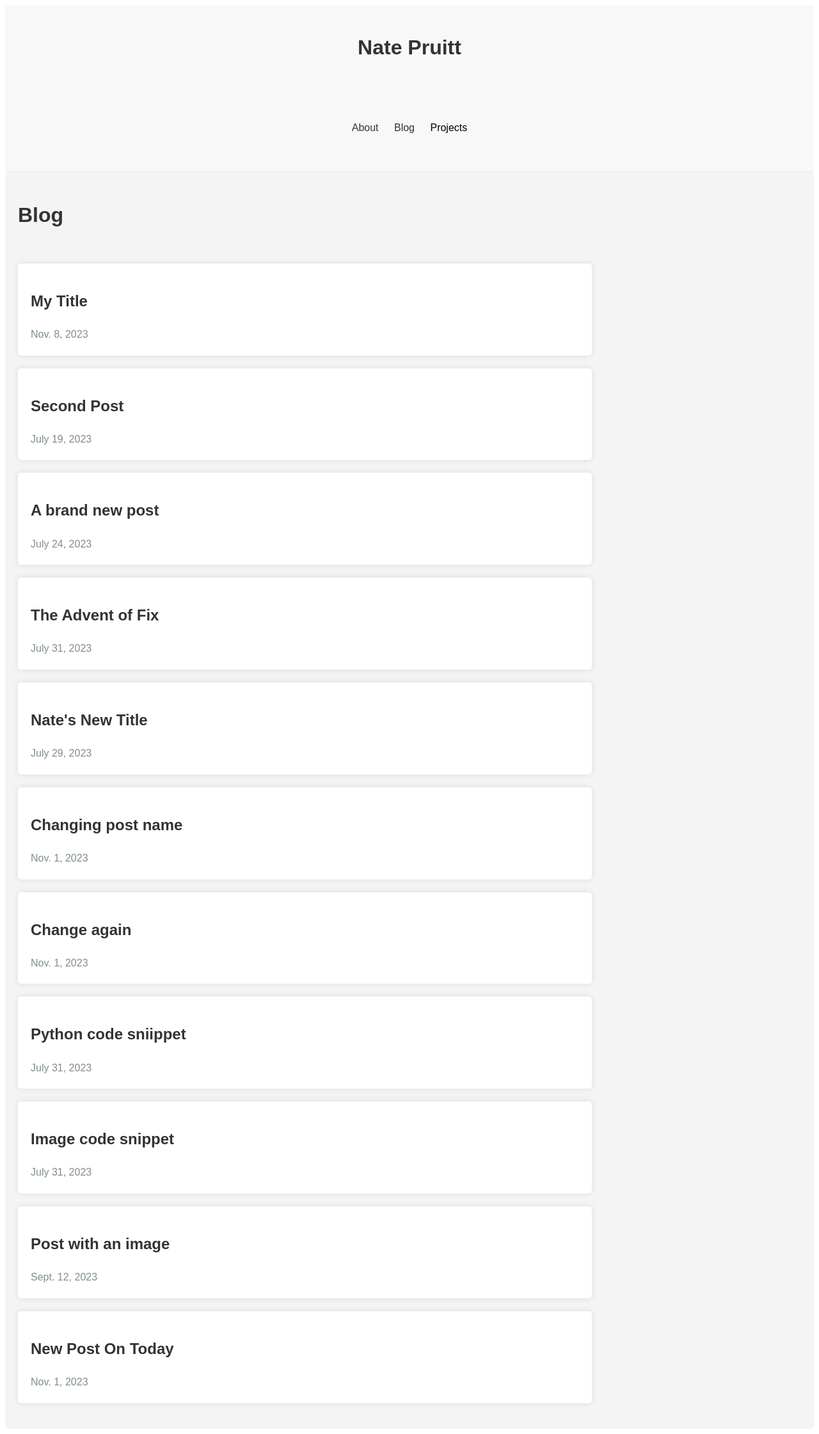
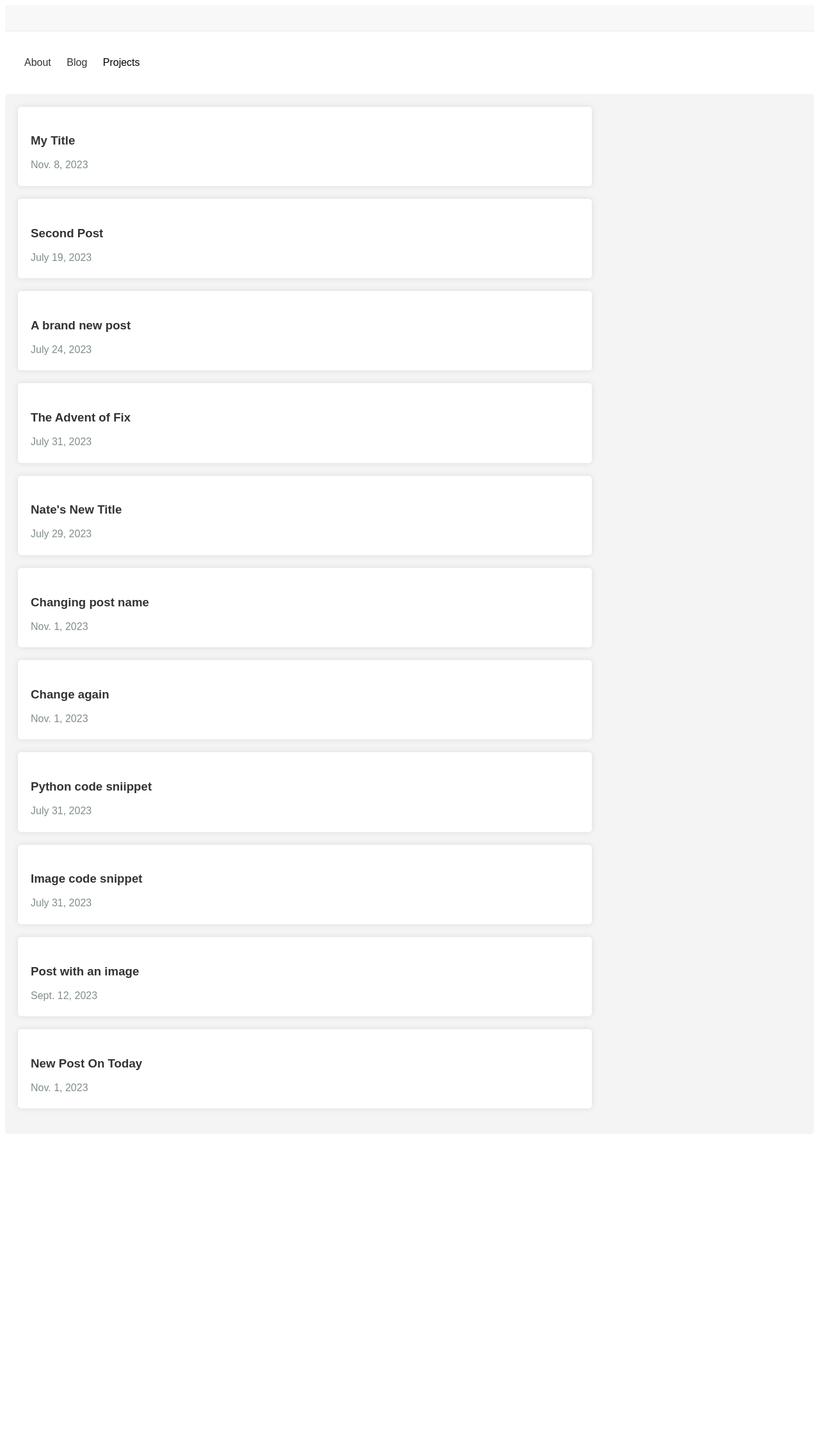
Before and after one commit to NateLeeP/personal_site, a Django app: page /blog/ in a window 1280 px wide. Shown: the whole page at 64% size. After the commit the page ends 1740 px from the top, so only its background shows below. Run offline with Django 4.2, Linux system fonts and the light colour scheme; data comes from the database, SQL or seed files in the repository; both versions use the stored data as it was after the commit.

Commit message:
Update language on HTML templates

```diff
--- a/personal_site/blog/templates/blog/index.html
+++ b/personal_site/blog/templates/blog/index.html
@@ -12,13 +12,12 @@
     {% if is_authenticated %}
     <span><a href="{% url 'blog:create-post' %}">Create Post</a></span>
     {% endif %}
-    <h1>Blog</h1>
     {% for post in content %}
     <div class="post">
-        <h2>
+        <h3>
             <a href="{% url 'blog:post-page' post.id %}">{{ post }} </a>
-        </h2>
-        <span class="date">{{post.updated_at}}</span>
+            </h2>
+            <span class="date">{{post.updated_at}}</span>
     </div>
     {% endfor %}
 </div>
--- a/personal_site/blog/templates/blog/post.html
+++ b/personal_site/blog/templates/blog/post.html
@@ -10,7 +10,7 @@
 
 <div class="blog-post">
     <h1 class="post-title">{{post}}</h1>
-    <span class="post-date">Published On: {{post.updated_at}}</span>
+    <span class="post-date">Updated On: {{post.updated_at}}</span>
     {% if is_authenticated %}
     <span><a href="{% url 'blog:edit-post' post.id %}">Edit Post</a></span>
     {% endif %}
--- a/personal_site/personal_site/base_templates/index.html
+++ b/personal_site/personal_site/base_templates/index.html
@@ -14,7 +14,9 @@
 
 <body>
     <header>
-        <h1>Nate Pruitt</h1>
+
+    </header>
+    <main class="content">
         <nav>
             <ul>
                 <li><a href="{% url 'about_me' %}">About</a></li>
@@ -22,9 +24,9 @@
                 <li>Projects</li>
             </ul>
         </nav>
-    </header>
-    {% block body %}
-    {% endblock %}
+        {% block body %}
+        {% endblock %}
+    </main>
 </body>
 
 </html>
```
Also changed, not shown: personal_site/db.sqlite3.
